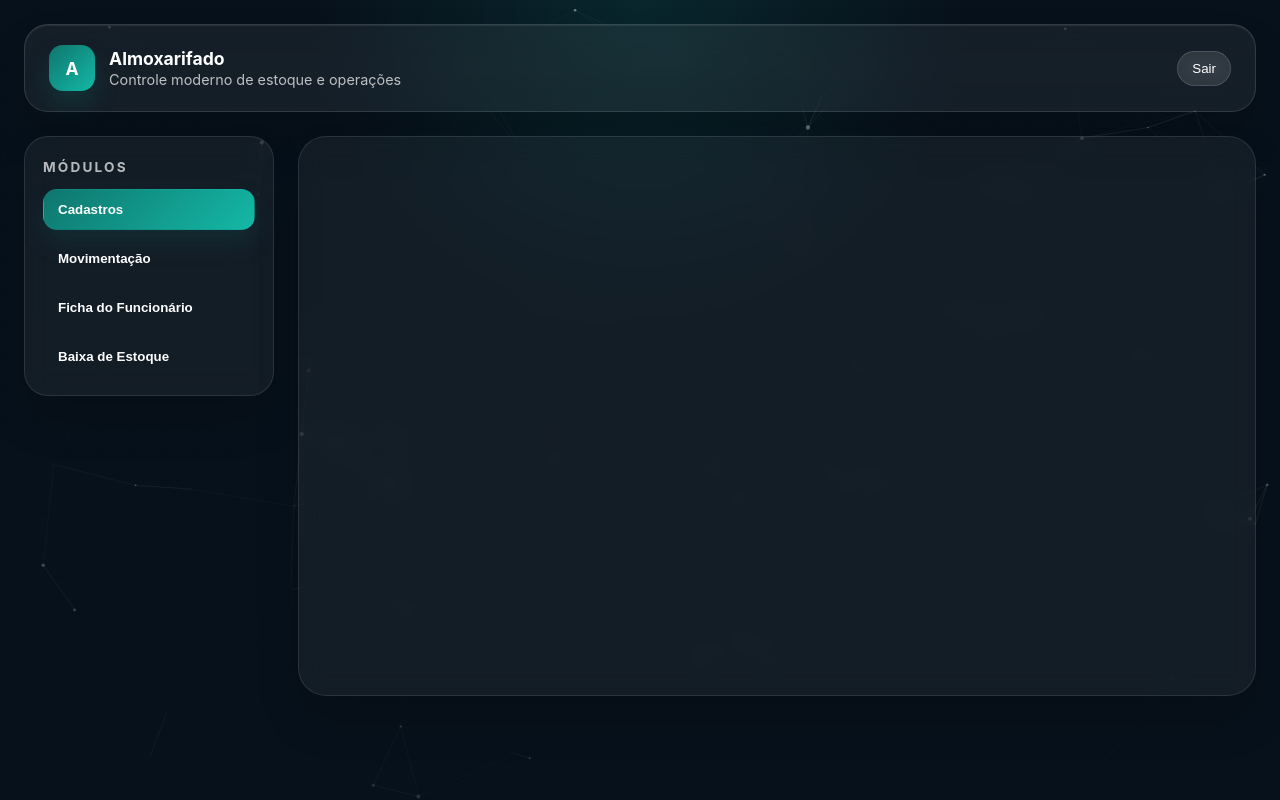
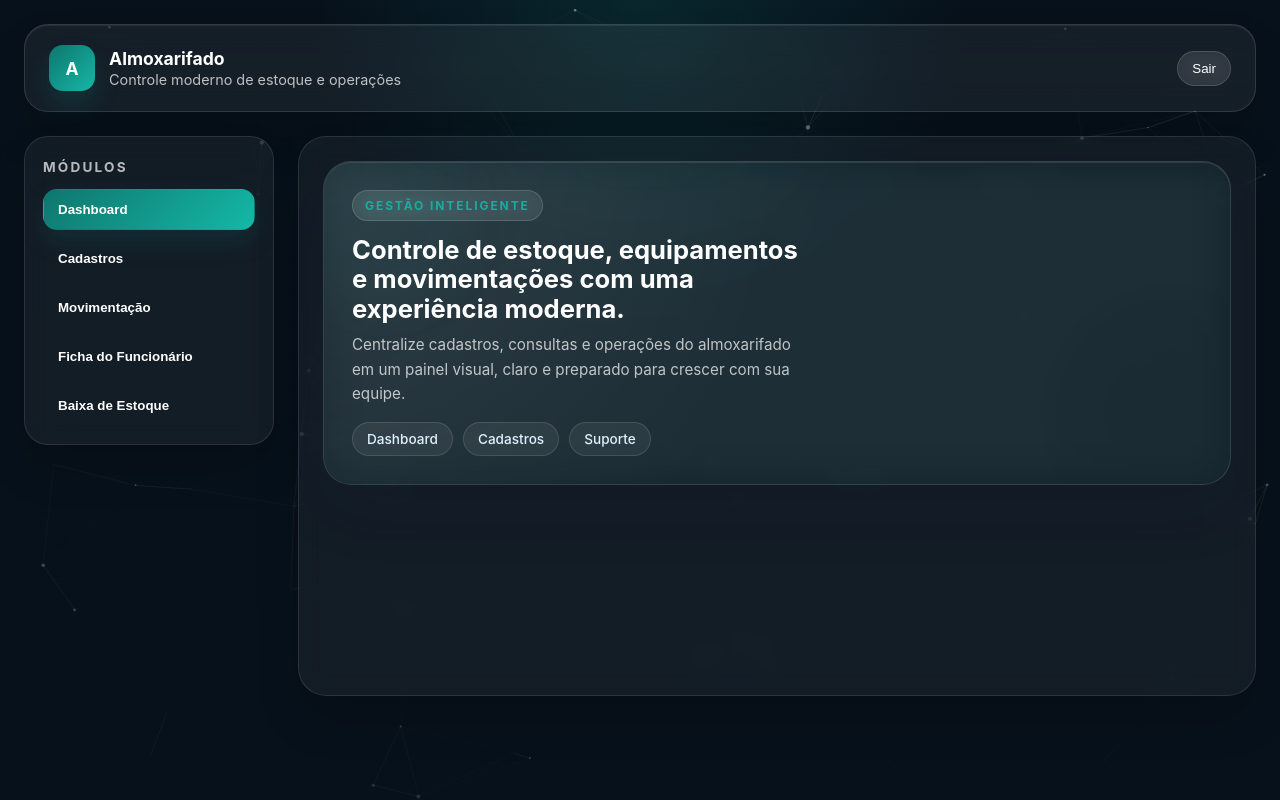
Before and after one commit to mikaelltecnologia/almoxarifado, a website: page public/index.html in a window 1280 px wide. Drawn offline with nearby package versions, Linux system fonts and the light colour scheme; no server answers.

Commit message:
Restaurar dashboard e hero-section

```diff
--- a/public/index.html
+++ b/public/index.html
@@ -27,7 +27,8 @@
       <aside class="nav-panel">
         <div class="nav-panel-title">Módulos</div>
         <div class="tab-list">
-          <button class="tab-btn active" data-tab="cadastros">Cadastros</button>
+          <button class="tab-btn active" data-tab="dashboard">Dashboard</button>
+          <button class="tab-btn" data-tab="cadastros">Cadastros</button>
           <button class="tab-btn" data-tab="movimentacao">Movimentação</button>
           <button class="tab-btn" data-tab="ficha">Ficha do Funcionário</button>
           <button class="tab-btn" data-tab="baixa">Baixa de Estoque</button>
@@ -35,7 +36,23 @@
       </aside>
 
       <main class="content-panel">
-        <div id="cadastros" class="tab-content active"></div>
+        <section class="hero-surface" aria-label="Destaque do sistema">
+          <div class="hero-glow hero-glow-left"></div>
+          <div class="hero-glow hero-glow-right"></div>
+          <div class="hero-copy">
+            <span class="hero-eyebrow">Gestão inteligente</span>
+            <h2>Controle de estoque, equipamentos e movimentações com uma experiência moderna.</h2>
+            <p>Centralize cadastros, consultas e operações do almoxarifado em um painel visual, claro e preparado para crescer com sua equipe.</p>
+            <div class="hero-highlights">
+              <span class="hero-chip">Dashboard</span>
+              <span class="hero-chip">Cadastros</span>
+              <span class="hero-chip">Suporte</span>
+            </div>
+          </div>
+        </section>
+
+        <div id="dashboard" class="tab-content active"></div>
+        <div id="cadastros" class="tab-content"></div>
         <div id="movimentacao" class="tab-content"></div>
         <div id="ficha" class="tab-content"></div>
         <div id="baixa" class="tab-content"></div>
```
